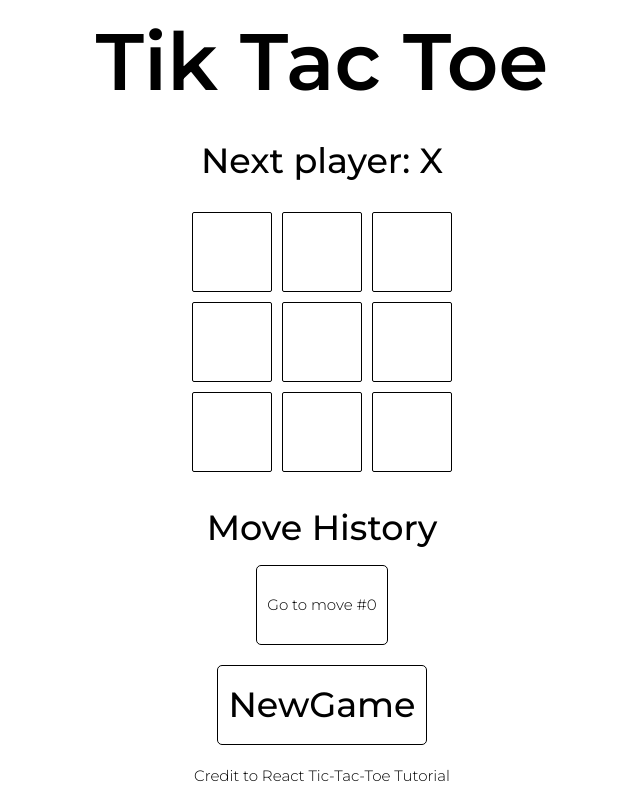
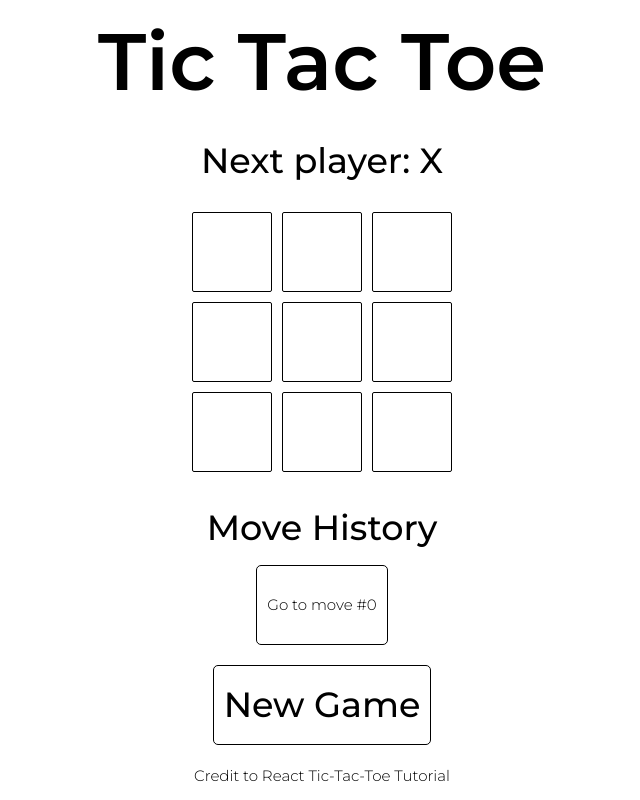
Before and after one commit to jjjw1010/SimpleTicTacToe, a Next.js app: page / in a window 1280 px wide. Shown: the whole page, without its empty margins (318-958 px from the left). Built offline with nearby package versions, Linux system fonts and the light colour scheme.

Commit message:
Fixed few typos

```diff
--- a/app/notused.css
+++ /dev/null
@@ -1,110 +0,0 @@
-.square {
-  background: #fff;
-  border: 1px solid #000;
-  float: left;
-  font-size: 48px;
-  line-height: 80px;
-  height: 80px;
-  width: 80px;
-  margin: 0;
-  padding: 0;
-  text-align: center;
-}
-
-.board-row {
-  display: flex;
-  flex-direction: row;
-  gap: 10px;
-}
-.board-row:after {
-  clear: both;
-  content: '';
-  display: table;
-}
-
-.game-board {
-  display: flex;
-  flex-direction: column;
-  gap: 10px;
-}
-
-.status {
-  margin-bottom: 10px;
-  font-size: 24px;
-  width: 270px;
-  padding: 5px;
-  display: flex;
-  justify-content: center;
-  align-items: flex-start;
-}
-.game {
-  display: flex;
-  flex-direction: column;
-  gap: 10px;
-}
-
-/* My Added Features*/
-
-li {
-  border: 1px solid #000;
-  border-radius: 5px;
-  font-size: 15px;
-  /* height: 40px; */
-  text-align: center;
-  padding: 10px;
-  display: flex;
-  justify-content: center;
-  align-items: center;
-}
-.new-game {
-  border: 1px solid #000;
-  border-radius: 5px;
-  font-size: 15px;
-  /* height: 40px; */
-  text-align: center;
-  padding: 10px;
-  display: flex;
-  justify-content: center;
-  align-items: center;
-}
-
-.new-game {
-  height: 50px;
-}
-ol {
-  display: flex;
-  justify-content: center;
-  align-items: center;
-  flex-direction: row;
-  gap: 10px;
-}
-.frame {
-  display: flex;
-  justify-content: center;
-  align-items: center;
-  flex-direction: column;
-  height: 100%;
-  padding: 120px;
-  gap: 20px;
-  background: #fff;
-  box-shadow: 0px 4px 4px 0px rgba(0, 0, 0, 0.25);
-  min-width: 700px;
-}
-.title {
-  display: flex;
-  width: 400px;
-  height: 100px;
-  justify-content: center;
-  align-items: center;
-  gap: 10px;
-  flex-shrink: 0;
-  .title-style {
-    color: #000;
-    text-align: center;
-    font-family: Montserrat;
-    font-size: 65px;
-    font-style: normal;
-    font-weight: 400;
-    line-height: normal;
-  }
-}
--- a/app/page.js
+++ b/app/page.js
@@ -104,7 +104,7 @@ export default function Game() {
   return (
     <div className='frame'>
       <div className='title'>
-        <div className='title-style'>Tik Tac Toe</div>
+        <div className='title-style'>Tic Tac Toe</div>
       </div>
 
       <div className='game'>
@@ -115,7 +115,7 @@ export default function Game() {
         <ol>{moves}</ol>
       </div>
       <button className='new-game' onClick={() => newGame()}>
-        {'NewGame'}
+        {'New Game'}
       </button>
       <div>Credit to React Tic-Tac-Toe Tutorial</div>
     </div>
```
